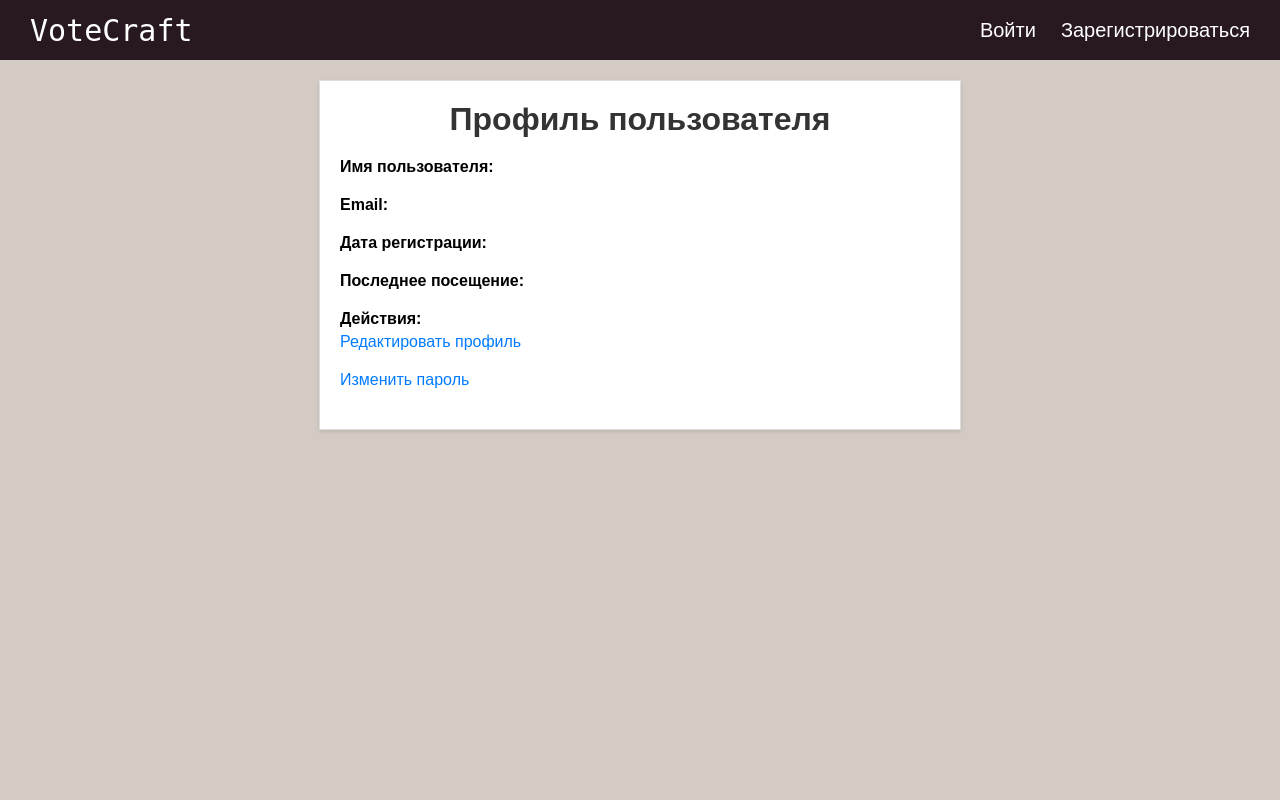
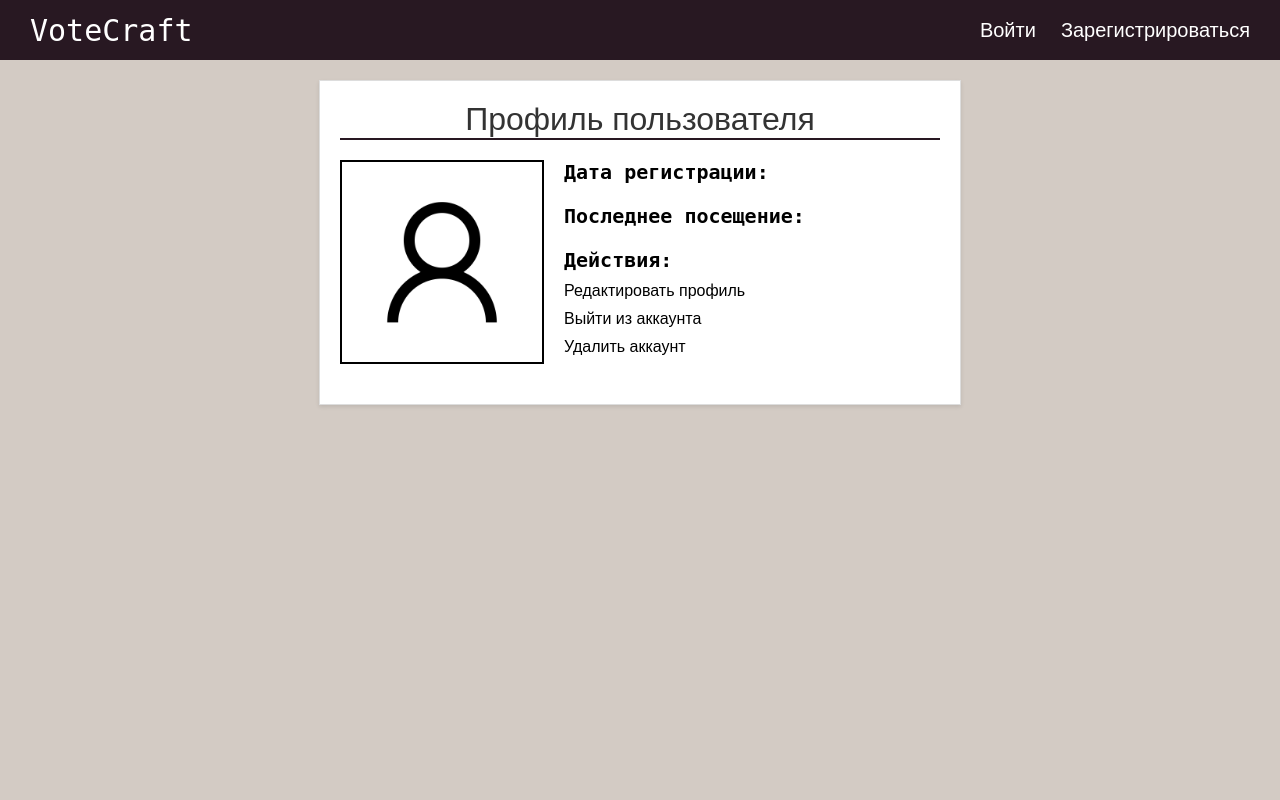
Before and after one commit to Laxerem/Simple-votings, a Django app: page /profile in a window 1280 px wide. Run offline with Django 5.2, Linux system fonts and the light colour scheme; some web fonts are replaced.

Commit message:
UPDATE: Теперь аккаунт можно удалить

```diff
--- a/Django/django_site/views.py
+++ b/Django/django_site/views.py
@@ -1,7 +1,7 @@
 from django.shortcuts import render
 from django.http import HttpRequest, HttpResponse
 from django_site.managers import UserManager
-from django.contrib.auth import get_user_model, authenticate, login
+from django.contrib.auth import get_user_model, authenticate, login, logout
 from django.shortcuts import redirect
 from django.contrib.auth.decorators import login_required
 
@@ -55,5 +55,20 @@
 def profile(request: HttpRequest) -> HttpResponse:
     return render(request, template_name="profile.html",)
 
+def user_logout(request: HttpRequest) -> HttpResponse:
+    logout(request)
+    return redirect("home")
+
+@login_required
+def delete_user(request: HttpRequest) -> HttpResponse:
+    if request.method == 'POST':
+        request.user.delete()
+        return redirect('home')
+
+    context = {
+        "message": "Вы уверены что хотите удалить аккаунт?"
+    }
+    return render(request, template_name="profile_delete.html", context=context)
+
 def home(request: HttpRequest) -> HttpResponse:
     return render(request, template_name="home.html")
--- a/Django/src/urls.py
+++ b/Django/src/urls.py
@@ -1,11 +1,13 @@
 from django.contrib import admin
 from django.urls import path
-from django_site.views import register, home, user_login, main, profile
+from django_site.views import register, home, user_login, main, profile, user_logout, delete_user
 
 urlpatterns = [
     path("", main, name="main"),
     path('register', register, name="register"),
     path('login', user_login, name="login"),
     path('home', home, name="home"),
-    path('profile', profile, name="profile")
+    path('profile', profile, name="profile"),
+    path('logout/', user_logout, name="logout"),
+    path('delete/user/', delete_user, name="profile_delete"),
 ]
--- a/Django/static/styles/profile.css
+++ b/Django/static/styles/profile.css
@@ -2,9 +2,29 @@
     height: 100%;
 }
 
-body {
-    font-family: Arial, sans-serif;
+.avatar_container {
+    display: flex;
+    flex-direction: column;
+    gap: 20px;
+
+    .avatar {
+        background-image: url(../images/default_profile.png);
+        background-size: cover;
+        background-position: center;
+        height: 200px;
+        width: 200px;
+        border: 2px solid black;
+    }
+
+    .username {
+        p {
+            font-family: 'Montserrat', sans-serif;
+            text-align: center;
+            font-size: 30px;
+        }
+    }
 }
+
 .profile-container {
     max-width: 600px;
     margin: 20px auto;
@@ -13,24 +33,42 @@
     border: 1px solid #ddd;
     box-shadow: 0 2px 4px rgba(0,0,0,0.1);
 }
+
+.profile {
+    display: flex;
+    margin-top: 20px;
+    gap: 20px;
+}
+
 h1 {
+    font-family: 'Montserrat', sans-serif;
     text-align: center;
     color: #333;
+    font-weight: 400;
+    border-bottom: 2px solid #281822;
 }
 .profile-info {
-    margin-top: 20px;
+    width: 60%;
 }
 .profile-info label {
     font-weight: bold;
     display: block;
+    font-family: 'JetBrains Mono', monospace;
+    font-size: 20px;
 }
 .profile-info p {
     margin: 5px 0 20px 0;
+    font-family: 'Montserrat', sans-serif;
 }
-.profile-info a {
-    text-decoration: none;
-    color: #007bff;
+
+.actions {
+    display: flex;
+    flex-direction: column;
+    margin-top: 10px;
+    gap: 10px;
+    a {
+        transition: 0.2s;
+        color: black;
+        font-family: 'Montserrat', sans-serif;
+    }
 }
-.profile-info a:hover {
-    text-decoration: underline;
-}
--- a/Django/templates/profile.html
+++ b/Django/templates/profile.html
@@ -8,14 +8,17 @@
 <body>
     {% include "base/header.html"%}
     <div class="profile-container">
+        <div class="profile_zag">
             <h1>Профиль пользователя</h1>
+        </div>
+        <div class="profile">
+            <div class="avatar_container">
+                <div class="avatar"></div>
+                <div class="username">
+                    <p>{{ user.username }}</p>
+                </div>
+            </div>
             <div class="profile-info">
-            <label>Имя пользователя:</label>
-            <p>{{ user.username }}</p>
-
-            <label>Email:</label>
-            <p>{{ user.email }}</p>
-
                 <label>Дата регистрации:</label>
                 <p>{{ user.date_joined }}</p>
 
@@ -23,8 +26,12 @@
                 <p>{{ user.last_login }}</p>
 
                 <label>Действия:</label>
-            <p><a href="/edit_profile/">Редактировать профиль</a></p>
-            <p><a href="/change_password/">Изменить пароль</a></p>
+                <div class="actions">
+                    <a class="ok" href="/user/edit_profile">Редактировать профиль</a>
+                    <a class="warning" href="/logout">Выйти из аккаунта</a>
+                    <a class="warning" href="/delete/user">Удалить аккаунт</a>
+                </div>
+            </div>
         </div>
     </div>
 </body>
```
Also changed, not shown: Django/static/styles/main.css (+34 -0 lines), Django/templates/base/message.html (added, +10 -0 lines), Django/templates/profile_delete.html (added, +12 -0 lines), Django/static/images/default_profile.png (added). Lines whose indentation alone changed are shown as unchanged.
